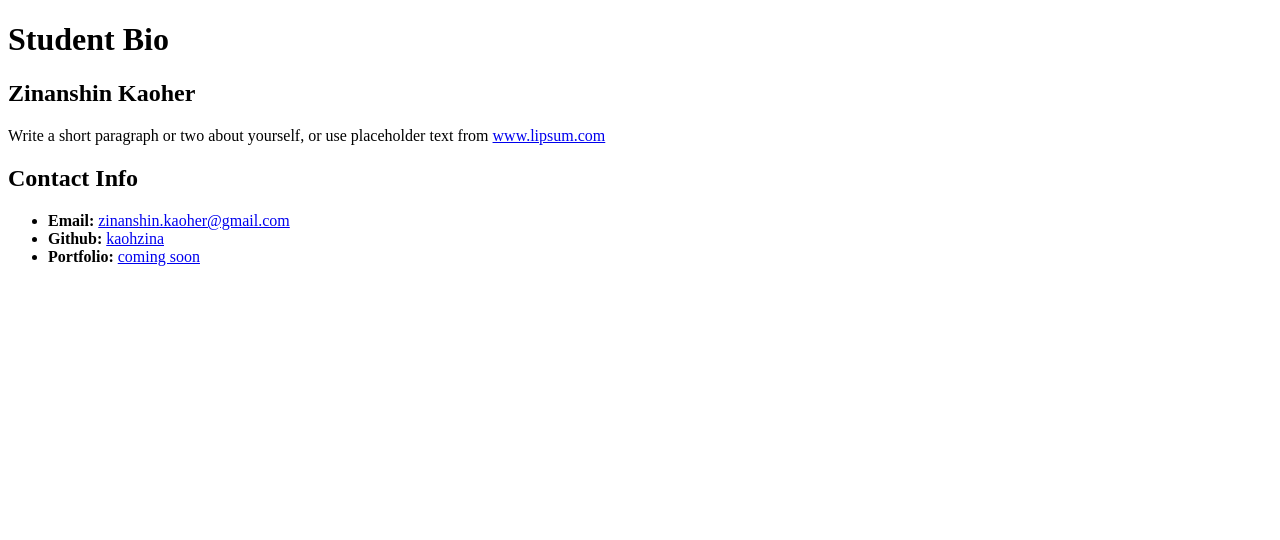
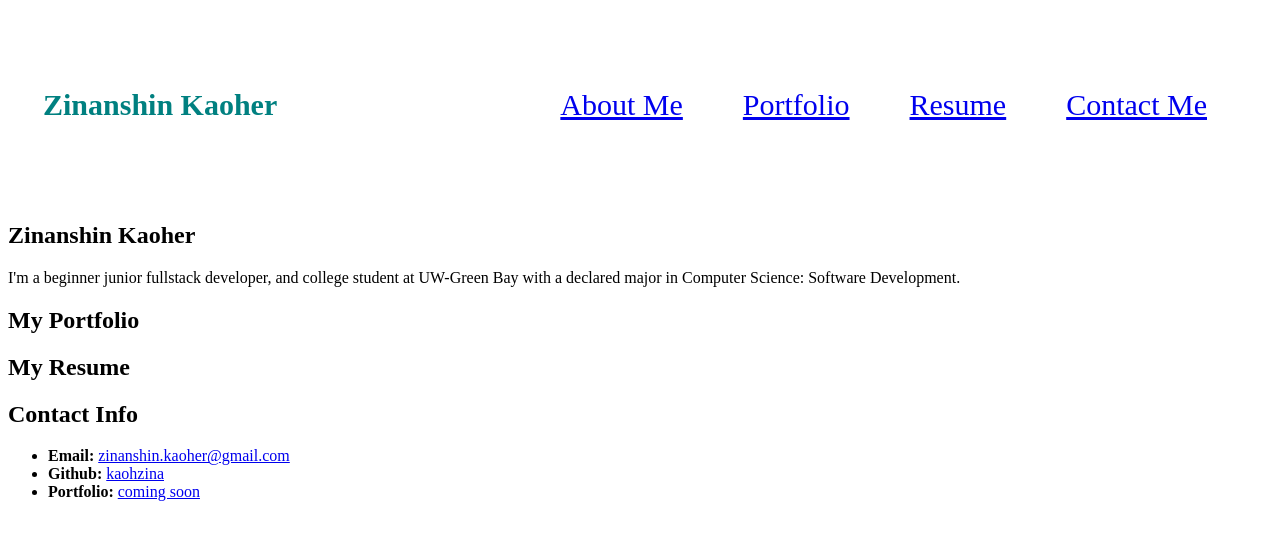
Before and after one commit to kaohzina/kaohzina.github.io, a plain HTML site: page index.html in a window 1280 px wide. Drawn offline with Linux system fonts and the light colour scheme.

Commit message:
add more meat to header and some partial about me

```diff
--- a/assets/css/style.css
+++ b/assets/css/style.css
@@ -0,0 +1,27 @@
+header{
+  display: flex;
+  flex-wrap: wrap;
+  justify-content: space-between;
+  padding: 20px 35px;
+  top: 0;
+  align-items: center;
+}
+header h1 {
+  font-weight: bold;
+  font-size: 30px;
+  color: teal;
+  margin: 0;
+}
+
+header nav ul {
+  display: flex;
+  flex-wrap: wrap;
+  justify-content: space-between;
+  align-items: center;
+  list-style: none;
+  font-size: 30px;
+}
+
+header nav ul li{
+  margin: 30px;
+}
--- a/index.html
+++ b/index.html
@@ -1,26 +1,45 @@
 <!DOCTYPE html>
 <html lang="en-us">
   <head>
+    <link rel="stylesheet" href="./assets/css/style.css"/>
     <meta charset="UTF-8" />
     <title>Zinanshin Kaoher | Full Stack Developer</title>
   </head>
 
   <body>
     <header>
-      <h1>Student Bio</h1>
+      <h1>Zinanshin Kaoher</h1>
+      <nav>
+        <ul>
+          <li><a href="#about-me">About Me</a>
+          </li>
+          <li><a href="#portfolio">Portfolio</a>
+          </li>
+          <li><a href="#resume">Resume</a>
+          </li>
+          <li><a href="#contact-me">Contact Me</a>
+          </li>
+        </ul>
+      </nav>
     </header>
 
     <div class="container">
 
-      <section id="main-bio">
+      <section id="about-me">
         <h2>Zinanshin Kaoher</h2>
-        <p>
-          Write a short paragraph or two about yourself, or use placeholder text
-          from <a href="http://www.lipsum.com/">www.lipsum.com</a>
+        <p>I'm a beginner junior fullstack developer, and college student at UW-Green Bay with a declared major in Computer Science: Software Development.
         </p>
       </section>
 
-      <section id="contact-info">
+      <section id="portfolio">
+      <h2>My Portfolio</h2>
+      </section>
+
+      <section id="resume">
+        <h2>My Resume</h2>
+      </section>
+
+      <section id="contact-me">
         <h2>Contact Info</h2>
         <ul>
           <li><strong>Email:</strong> <a href="#">zinanshin.kaoher@gmail.com</a></li>
```
